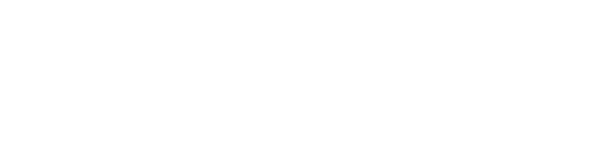
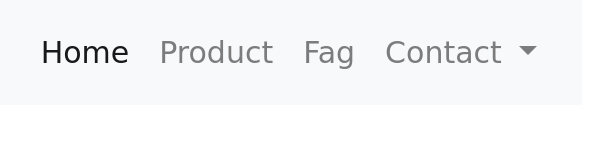
Before and after one commit to luudinhchinh/bootstrap, a plain HTML site: page NewCode.html in a window 1280 px wide. Shown: the full height of the page, 683-1280 px from the left. Drawn offline with nearby package versions, Linux system fonts and the light colour scheme.

Commit message:
Update NewCode.html

```diff
--- a/NewCode.html
+++ b/NewCode.html
@@ -13,7 +13,32 @@
 </head>
 <body>
    <div class="container-fluid">
+     <nav class="navbar navbar-expand-lg navbar-light bg-light">
+  <img class="navbar-brand" href="#"></img>
+  <button class="navbar-toggler" type="button" data-toggle="collapse" data-target="#navbarNavDropdown" aria-controls="navbarNavDropdown" aria-expanded="false" aria-label="Toggle navigation">
+    <span class="navbar-toggler-icon"></span>
+  </button>
+  <div class="collapse navbar-collapse" id="navbarNavDropdown">
+    <ul class="navbar-nav">
+      <li class="nav-item active">
+        <a class="nav-link" href="#">Home <span class="sr-only">(current)</span></a>
+      </li>
+      <li class="nav-item">
+        <a class="nav-link" href="#">Product</a>
+      </li>
+      <li class="nav-item">
+        <a class="nav-link" href="#">Fag</a>
+      </li>
+      <li class="nav-item dropdown">
+        <a class="nav-link dropdown-toggle" href="#" id="navbarDropdownMenuLink" role="button" data-toggle="dropdown" aria-expanded="false">
+          Contact
+        </a>
+      </li>
+    </ul>
+  </div>
+</nav>
+ </div>
+<!--end narbar-->
 
- </div>
 </body>
 </html>
```
